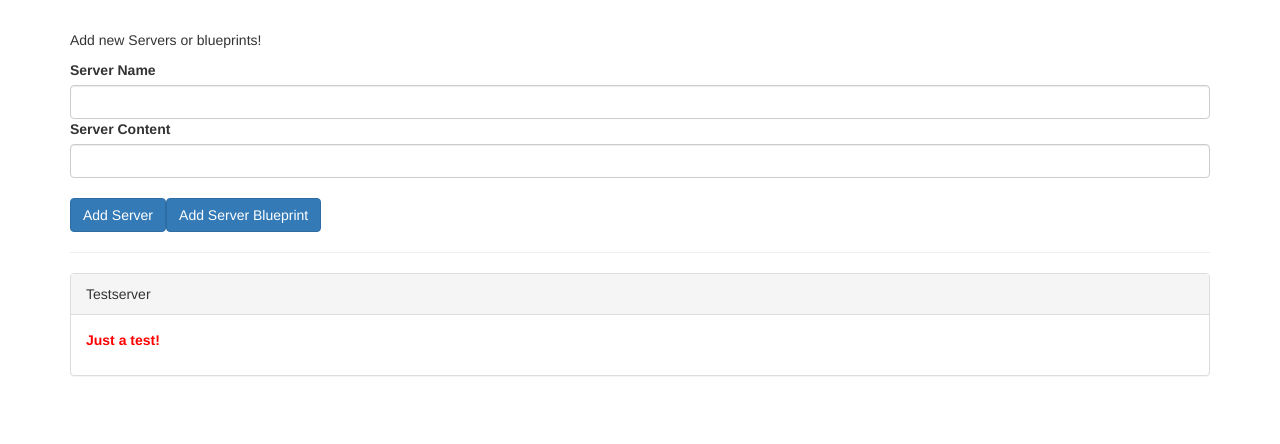
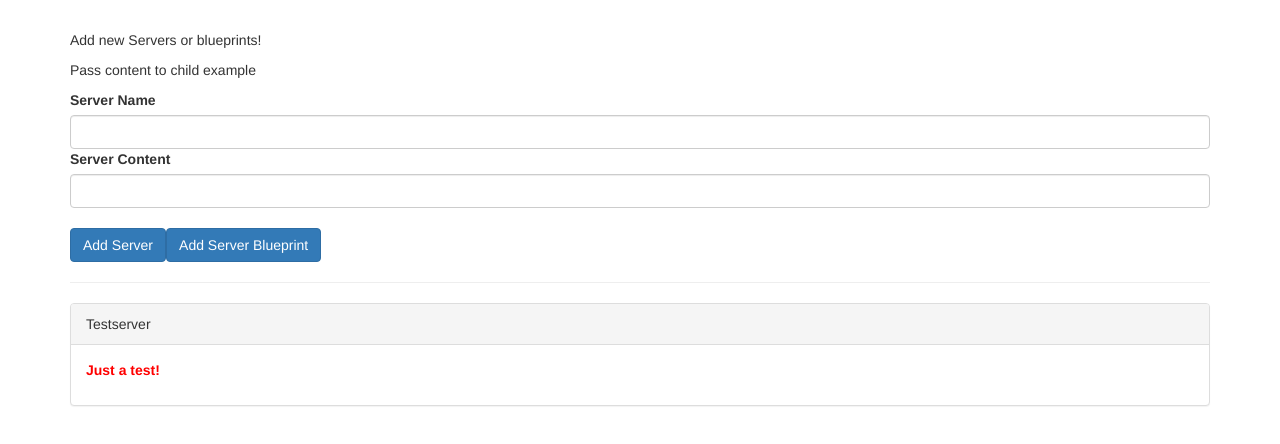
Before and after one commit to sohaibsalman/angular-training, an Angular app: page / in a window 1280 px wide. Shown: the top 444 px of the page. Built offline with nearby package versions, Linux system fonts and the light colour scheme.

Commit message:
Use ng-content to pass data into the component

```diff
--- a/src/app/app.component.html
+++ b/src/app/app.component.html
@@ -1,5 +1,8 @@
 <div class="container">
-    <app-cockpit (serverCreated)="handleAddServer($event)" (blueprintCreated)="handleAddBlueprint($event)"></app-cockpit>
+    <app-cockpit (serverCreated)="handleAddServer($event)" (blueprintCreated)="handleAddBlueprint($event)">
+        <!-- Passing the content between custom tags -->
+        <p>Pass content to child example</p>
+    </app-cockpit>
     <hr>
     <div class="row">
         <div class="col-xs-12">
--- a/src/app/cockpit/cockpit.component.html
+++ b/src/app/cockpit/cockpit.component.html
@@ -1,6 +1,15 @@
 <div class="row">
     <div class="col-xs-12">
         <p>Add new Servers or blueprints!</p>
+
+        <!--
+            ng-content is a directive that can be used to render the the passed elements
+            between the tags. e.g. <custom-tag> <div>abc</div> </custom-tag>, to render
+            <div>abc</div> in the custom-tag, we will use <ng-content>. Note ng-content is the
+            only directive that is written as a component tag, but actually it is a directive
+         -->
+        <ng-content></ng-content>
+
         <label>Server Name</label>
         <!-- <input type="text" class="form-control" [(ngModel)]="newServerName"> -->
 
```
